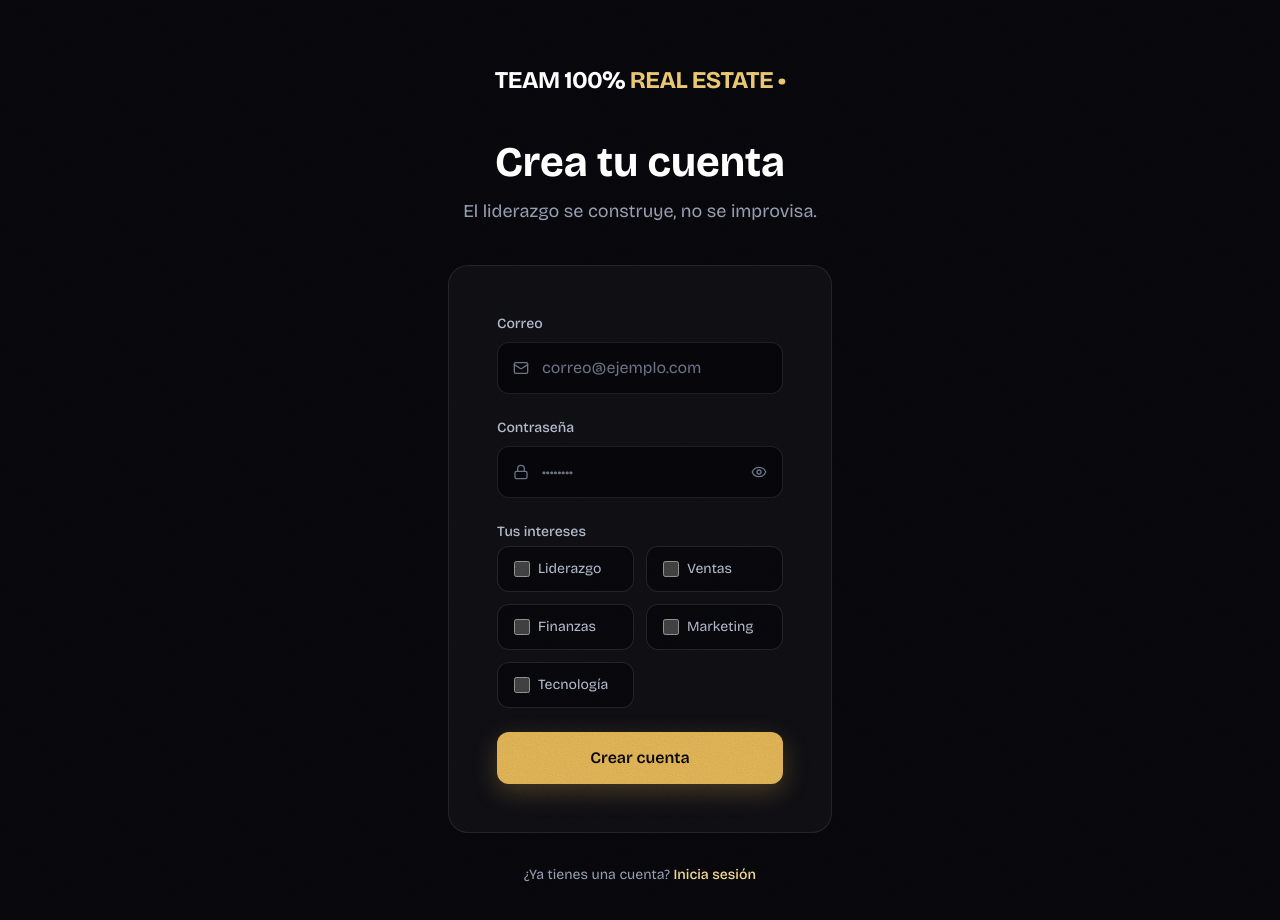
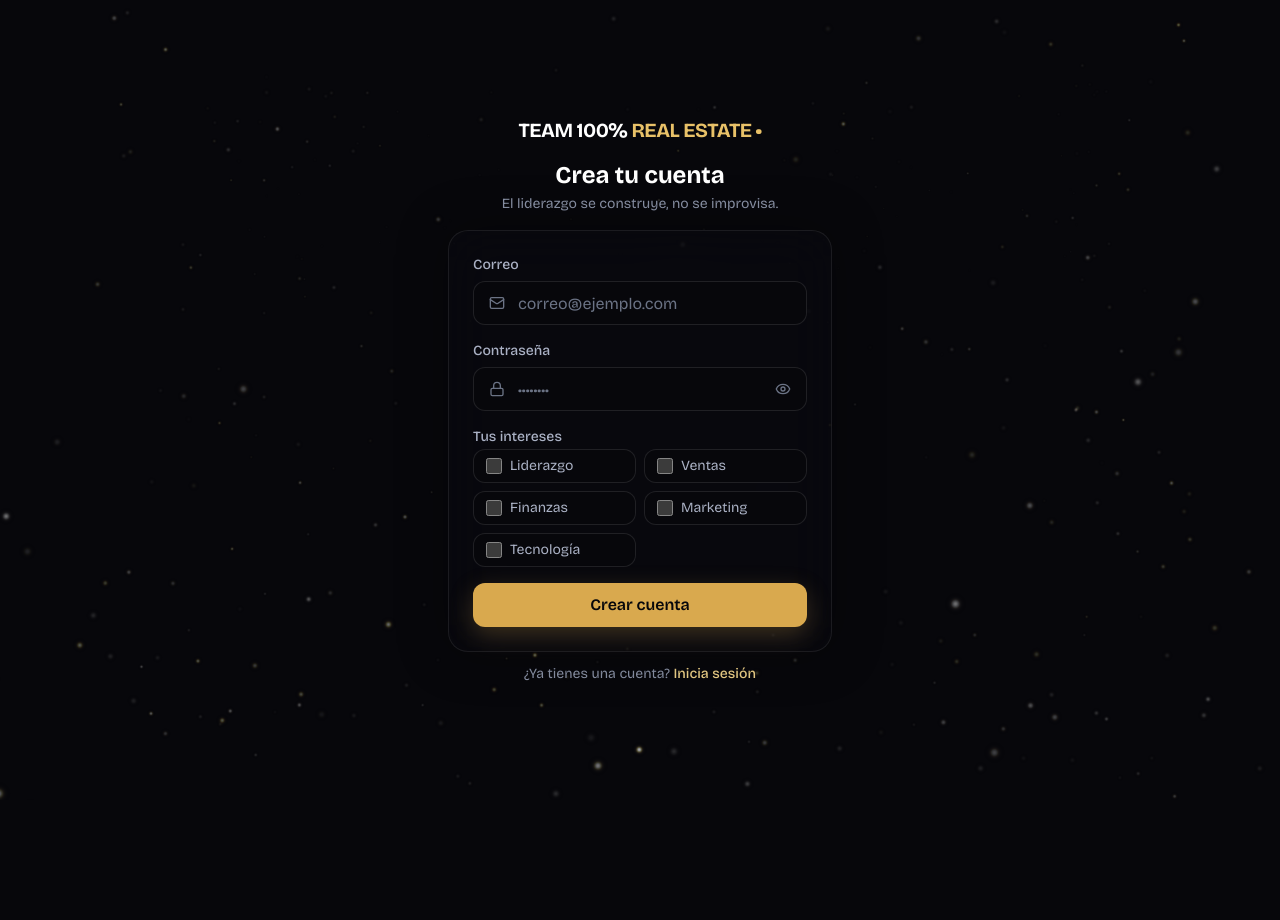
Before and after one commit to liderinnovacion12/Pagina_web_coaching, a Next.js app: page /registro in a window 1280 px wide. Shown: the top 920 px of the page. After the commit the page ends 800 px from the top, so only its background shows below. Built offline with nearby package versions, Linux system fonts and the light colour scheme.

Commit message:
animación para el modulo de registro

```diff
--- a/app/(public)/registro/RegistroForm.tsx
+++ b/app/(public)/registro/RegistroForm.tsx
@@ -17,7 +17,7 @@ const SECTORES = [
 const estadoInicial: RegistroState = { error: null };
 
 const CAMPO_CLASES =
-  "h-[52px] w-full rounded-xl border border-white/10 bg-ink-950 pl-11 pr-4 text-base text-white placeholder:text-mist-500 outline-none transition duration-150 hover:border-white/20 focus:border-gold-500/60 focus:shadow-[0_0_0_4px_rgba(217,169,78,0.12)]";
+  "h-11 w-full rounded-xl border border-white/10 bg-ink-950 pl-11 pr-4 text-base text-white placeholder:text-mist-500 outline-none transition duration-150 hover:border-white/20 focus:border-gold-500/60 focus:shadow-[0_0_0_4px_rgba(217,169,78,0.12)]";
 
 export function RegistroForm() {
   const [estado, formAction, pendiente] = useActionState(registrar, estadoInicial);
@@ -29,8 +29,8 @@ export function RegistroForm() {
       animate={{ opacity: 1, y: 0 }}
       transition={{ duration: 0.5, ease: [0.16, 1, 0.3, 1] }}
     >
-      <form action={formAction} className="flex flex-col gap-6">
-        <div className="flex flex-col gap-2">
+      <form action={formAction} className="flex flex-col gap-4">
+        <div className="flex flex-col gap-1.5">
           <label htmlFor="email" className="text-sm font-medium text-mist-300">
             Correo
           </label>
@@ -50,7 +50,7 @@ export function RegistroForm() {
           </div>
         </div>
 
-        <div className="flex flex-col gap-2">
+        <div className="flex flex-col gap-1.5">
           <label htmlFor="password" className="text-sm font-medium text-mist-300">
             Contraseña
           </label>
@@ -84,15 +84,15 @@ export function RegistroForm() {
           </div>
         </div>
 
-        <fieldset className="flex flex-col gap-3">
-          <legend className="mb-1 text-sm font-medium text-mist-300">
+        <fieldset className="flex flex-col gap-2">
+          <legend className="mb-0.5 text-sm font-medium text-mist-300">
             Tus intereses
           </legend>
-          <div className="grid grid-cols-2 gap-3">
+          <div className="grid grid-cols-2 gap-2">
             {SECTORES.map((sector) => (
               <label
                 key={sector.valor}
-                className="flex cursor-pointer items-center gap-2 rounded-xl border border-white/10 bg-ink-950 px-4 py-3 text-sm text-mist-300 transition duration-150 hover:border-white/20 has-[:checked]:border-gold-500/60 has-[:checked]:bg-gold-500/10 has-[:checked]:text-gold-200"
+                className="flex cursor-pointer items-center gap-2 rounded-xl border border-white/10 bg-ink-950 px-3 py-1.5 text-sm text-mist-300 transition duration-150 hover:border-white/20 has-[:checked]:border-gold-500/60 has-[:checked]:bg-gold-500/10 has-[:checked]:text-gold-200"
               >
                 <input
                   type="checkbox"
@@ -118,7 +118,7 @@ export function RegistroForm() {
           whileHover={pendiente ? undefined : { y: -2 }}
           whileTap={pendiente ? undefined : { scale: 0.97 }}
           transition={{ duration: 0.15 }}
-          className="flex h-[52px] items-center justify-center gap-2 rounded-xl bg-gold-500 font-semibold text-ink-950 shadow-[0_8px_24px_rgba(217,169,78,0.25)] transition-colors duration-150 hover:bg-gold-400 focus-visible:outline-none focus-visible:ring-2 focus-visible:ring-gold-500/60 focus-visible:ring-offset-2 focus-visible:ring-offset-ink-900 disabled:cursor-not-allowed disabled:opacity-60"
+          className="flex h-11 items-center justify-center gap-2 rounded-xl bg-gold-500 font-semibold text-ink-950 shadow-[0_8px_24px_rgba(217,169,78,0.25)] transition-colors duration-150 hover:bg-gold-400 focus-visible:outline-none focus-visible:ring-2 focus-visible:ring-gold-500/60 focus-visible:ring-offset-2 focus-visible:ring-offset-ink-900 disabled:cursor-not-allowed disabled:opacity-60"
         >
           {pendiente && (
             <Loader2 className="h-4 w-4 animate-spin" aria-hidden="true" />
--- a/app/(public)/registro/page.tsx
+++ b/app/(public)/registro/page.tsx
@@ -1,6 +1,7 @@
 import type { Metadata } from "next";
 import Link from "next/link";
 import { RegistroForm } from "./RegistroForm";
+import { ParticleField } from "@/components/motion/ParticleField";
 
 export const metadata: Metadata = {
   title: "Crear cuenta | Team 100% Real Estate",
@@ -10,28 +11,31 @@ export const metadata: Metadata = {
 
 export default function RegistroPage() {
   return (
-    <main className="flex min-h-screen flex-col items-center justify-center bg-ink-950 bg-grain px-6 py-16">
+    <main className="relative flex h-screen flex-col items-center justify-center overflow-y-auto overflow-x-hidden bg-ink-950 px-6 py-4">
+      {/* Fondo de Partículas WebGL Nebulosa */}
+      <ParticleField />
+
       <Link
         href="/"
-        className="rounded-sm font-display text-2xl font-bold tracking-tight text-white transition focus-visible:outline-none focus-visible:ring-2 focus-visible:ring-gold-500/60 focus-visible:ring-offset-2 focus-visible:ring-offset-ink-950"
+        className="relative z-10 rounded-sm font-display text-xl font-bold tracking-tight text-white transition focus-visible:outline-none focus-visible:ring-2 focus-visible:ring-gold-500/60 focus-visible:ring-offset-2 focus-visible:ring-offset-ink-950"
       >
         TEAM 100%<span className="text-gold-400"> REAL ESTATE</span>
         <span className="text-gold-400"> •</span>
       </Link>
 
-      <div className="mt-10 w-full max-w-sm">
-        <h1 className="text-center font-display text-[42px] font-bold leading-tight text-white">
+      <div className="relative z-10 mt-4 w-full max-w-sm">
+        <h1 className="text-center font-display text-2xl font-bold leading-tight text-white">
           Crea tu cuenta
         </h1>
-        <p className="mt-2 text-center text-lg text-mist-400">
+        <p className="mt-1 text-center text-sm text-mist-400">
           El liderazgo se construye, no se improvisa.
         </p>
 
-        <div className="mt-10 rounded-[20px] border border-white/[0.08] bg-white/[0.03] p-12 transition duration-300 hover:border-gold-500/35 hover:shadow-[0_0_0_1px_rgba(217,169,78,0.14),0_0_32px_-4px_rgba(217,169,78,0.22)]">
+        <div className="mt-4 rounded-[20px] border border-white/[0.08] bg-ink-900/40 p-6 shadow-[0_0_50px_rgba(0,0,0,0.35)] backdrop-blur-xl transition duration-300 hover:border-gold-500/35 hover:shadow-[0_0_40px_rgba(0,0,0,0.25),0_0_0_1px_rgba(217,169,78,0.14),0_0_32px_-4px_rgba(217,169,78,0.22)]">
           <RegistroForm />
         </div>
 
-        <p className="mt-8 text-center text-sm text-mist-400">
+        <p className="mt-3 text-center text-sm text-mist-400">
           ¿Ya tienes una cuenta?{" "}
           <Link
             href="/login"
--- a/components/motion/ParticleField.tsx
+++ b/components/motion/ParticleField.tsx
@@ -154,7 +154,10 @@ void main() {
   else if (pPos < borderW + borderH)     tOff = vec2(borderW*0.5, borderH*0.5 - (pPos - borderW));
   else if (pPos < borderW*2.0 + borderH) tOff = vec2(borderW*0.5 - (pPos - (borderW + borderH)), -borderH*0.5);
   else                                   tOff = vec2(-borderW*0.5, -borderH*0.5 + (pPos - (borderW*2.0 + borderH)));
-  tOff += normalize(tOff) * sin(uTime * 3.5 + aPhase * 2.0) * 7.0;
+
+  // Dispersar las partículas en una banda más ancha y suave alrededor del perímetro
+  float offsetAmt = sin(uTime * 2.5 + aPhase * 2.0) * 12.0 + (aPhase - 3.14159) * 28.0;
+  tOff += normalize(tOff) * offsetAmt;
   vec2 targetPixel = center + tOff;
 
   float ppPos = mod(aAngle * 48.0 + (uTime - trail) * 0.040 * perim, perim);
@@ -163,11 +166,16 @@ void main() {
   else if (ppPos < borderW + borderH)     ptOff = vec2(borderW*0.5, borderH*0.5 - (ppPos - borderW));
   else if (ppPos < borderW*2.0 + borderH) ptOff = vec2(borderW*0.5 - (ppPos - (borderW + borderH)), -borderH*0.5);
   else                                    ptOff = vec2(-borderW*0.5, -borderH*0.5 + (ppPos - (borderW*2.0 + borderH)));
-  ptOff += normalize(ptOff) * sin((uTime - trail)*3.5 + aPhase*2.0) * 7.0;
+
+  float prevOffsetAmt = sin((uTime - trail) * 2.5 + aPhase * 2.0) * 12.0 + (aPhase - 3.14159) * 28.0;
+  ptOff += normalize(ptOff) * prevOffsetAmt;
   vec2 prevTargetPixel = center + ptOff;
 
-  vec2 currentPixel  = mix(basePixel,     targetPixel,     uFocusMode);
-  vec2 previousPixel = mix(prevBasePixel, prevTargetPixel, uFocusMode);
+  // Solo un subconjunto de las partículas migran hacia la tarjeta para evitar densidad excesiva
+  float focusInfluence = uFocusMode * smoothstep(0.40, 0.70, aShell);
+
+  vec2 currentPixel  = mix(basePixel,     targetPixel,     focusInfluence);
+  vec2 previousPixel = mix(prevBasePixel, prevTargetPixel, focusInfluence);
 
   vec2 camShift = vec2(uPointer.x * uResolution.x * 0.032, -uPointer.y * uResolution.y * 0.022);
   currentPixel  += camShift;
@@ -179,8 +187,8 @@ void main() {
   float distPtr   = length(toPtr);
   if (distPtr < 240.0) {
     float inf = smoothstep(240.0, 0.0, distPtr);
-    float mf  = mix(0.16, 0.04, uFocusMode);
-    float of  = mix(0.13, 0.02, uFocusMode);
+    float mf  = mix(0.16, 0.04, focusInfluence);
+    float of  = mix(0.13, 0.02, focusInfluence);
     currentPixel += toPtr * mf * inf + vec2(-toPtr.y, toPtr.x) * of * inf;
   }
 
@@ -188,7 +196,7 @@ void main() {
   float depth    = clamp((current.z + 0.9) / 1.8, 0.0, 1.0);
   float persp    = 1.0 / (1.58 - current.z * 0.52);
   float baseSize = mix(4.5, 12.5, aShell) * aSize * persp;
-  baseSize = mix(baseSize, baseSize * 1.18, uFocusMode);
+  baseSize = mix(baseSize, baseSize * 1.18, focusInfluence);
   baseSize *= mix(0.5, 1.3, depth);
 
   // Quad simétrico → punto/círculo en el fragment shader
@@ -201,8 +209,8 @@ void main() {
   vUV    = aCorner;
 
   float alpha = clamp(0.30 + aShell * 0.55 + aAccent * 0.06, 0.22, 0.98);
-  vAlpha  = mix(alpha, clamp(alpha * 1.5, 0.33, 0.99), uFocusMode) * mix(0.36, 1.0, depth);
-  vAccent = mix(aAccent, 0.92, uFocusMode * 0.8);
+  vAlpha  = mix(alpha, clamp(alpha * 1.5, 0.33, 0.99), focusInfluence) * mix(0.36, 1.0, depth);
+  vAccent = mix(aAccent, 0.92, focusInfluence * 0.8);
   vDepth  = depth;
 }
 `;
```
Also changed, not shown: 1 other file (tests, documents, lock files or other folders).
